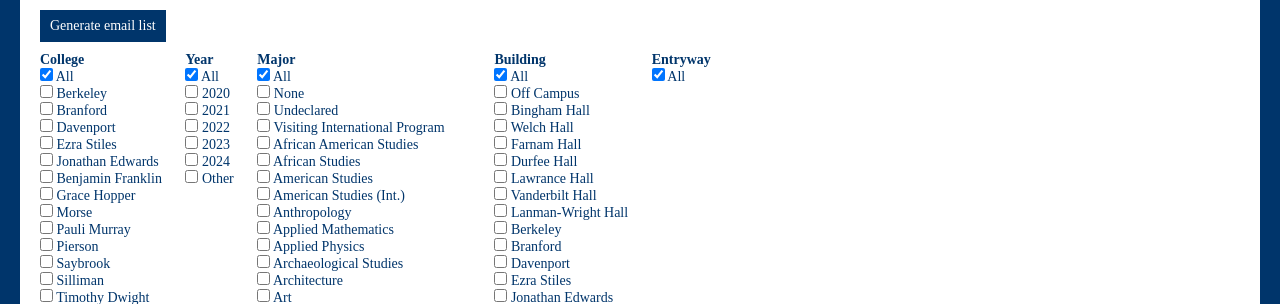
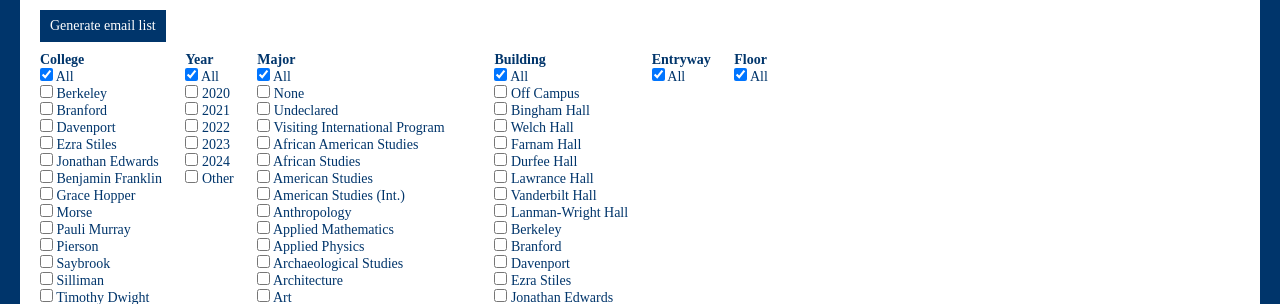
Before and after one commit to Yalies/MailYale, a Flask app: page / in a window 1280 px wide. Shown: the part 74-378 px from the top of the page. Run offline with Flask 2, Linux system fonts and the light colour scheme; data that the repository does not hold is empty; parts of the project's set-up code (start-up, migrations or seed data) failed here and were passed over; some web fonts are replaced.

Commit message:
Add floor options

```diff
--- a/app/templates/index.html
+++ b/app/templates/index.html
@@ -58,5 +58,16 @@
     </label>
     {% endfor %}
 </section>
+<section id="floor">
+    <h4>Floor</h4>
+    <label>
+        <input type="checkbox" name="entryway-all"> All
+    </label>
+    {% for floor in floors %}
+    <label>
+        <input type="checkbox" name="{{ floor }}"> {{ floor or "None" }}
+    </label>
+    {% endfor %}
+</section>
 <script src="/static/js/index.js"></script>
 {% endblock %}
```
